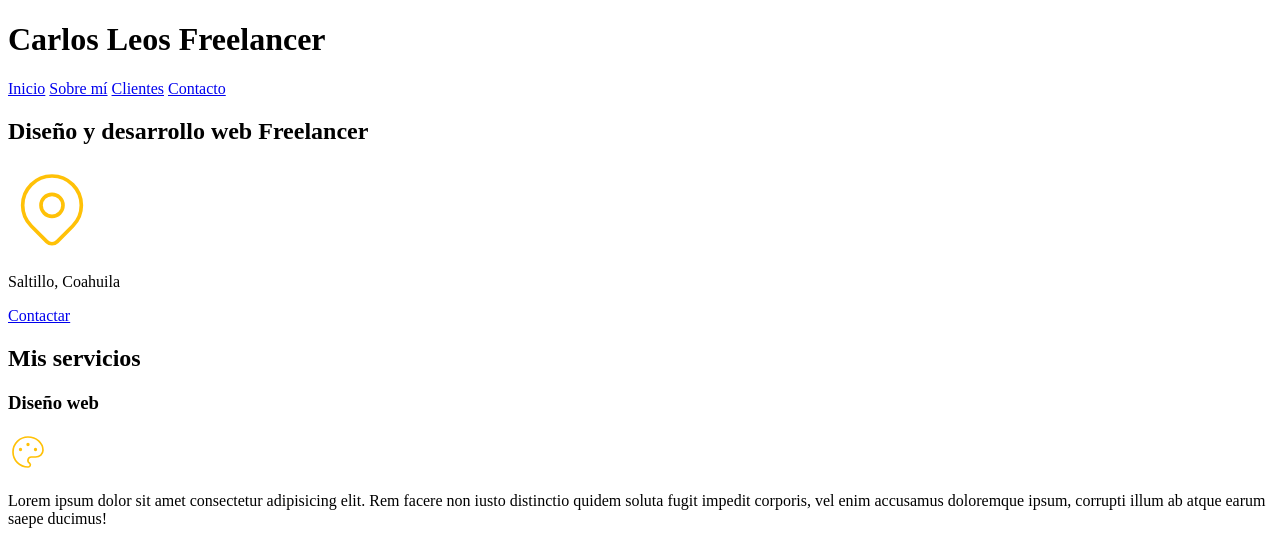
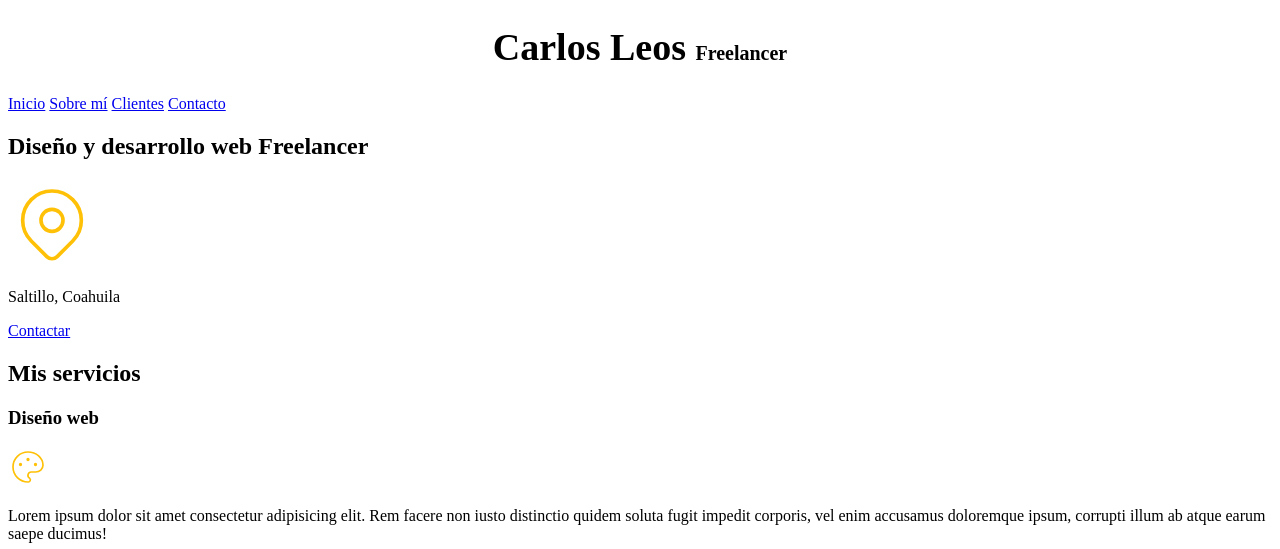
Before and after one commit to Aruleos/ProyectosDesarrolloWeb, a plain HTML site: page Freelancer/index.html in a window 1280 px wide. Shown: the top 549 px of the page. Drawn offline with Linux system fonts and the light colour scheme.

Commit message:
Inicio de CSS

```diff
--- a/Freelancer/index.html
+++ b/Freelancer/index.html
@@ -4,12 +4,15 @@
     <meta charset="UTF-8">
     <meta http-equiv="X-UA-Compatible" content="IE=edge">
     <meta name="viewport" content="width=device-width, initial-scale=1.0">
+    <link rel="preload" href="/stylesCSS/style.css" as="style">
+    <link rel="stylesheet" href="/stylesCSS/style.css">
+
     <title>Sitio Freelancer</title>
 </head>
 <body>
 
     <header>
-        <h1>Carlos Leos Freelancer</h1>
+        <h1>Carlos Leos <span>Freelancer</span></h1>
     </header>
 
     <nav>
--- /dev/null
+++ b/Freelancer/stylesCSS/style.css
@@ -0,0 +1,19 @@
+html{
+    font-size: 62.5%;
+}
+
+body{
+    font-size: 16px;
+}
+
+/* 1rem = 10px*/
+
+h1{
+    text-align: center;
+    font-size: 3.8rem;
+}
+
+span{
+    font-size: 20px;
+    font-size: 2rem;
+}
```
